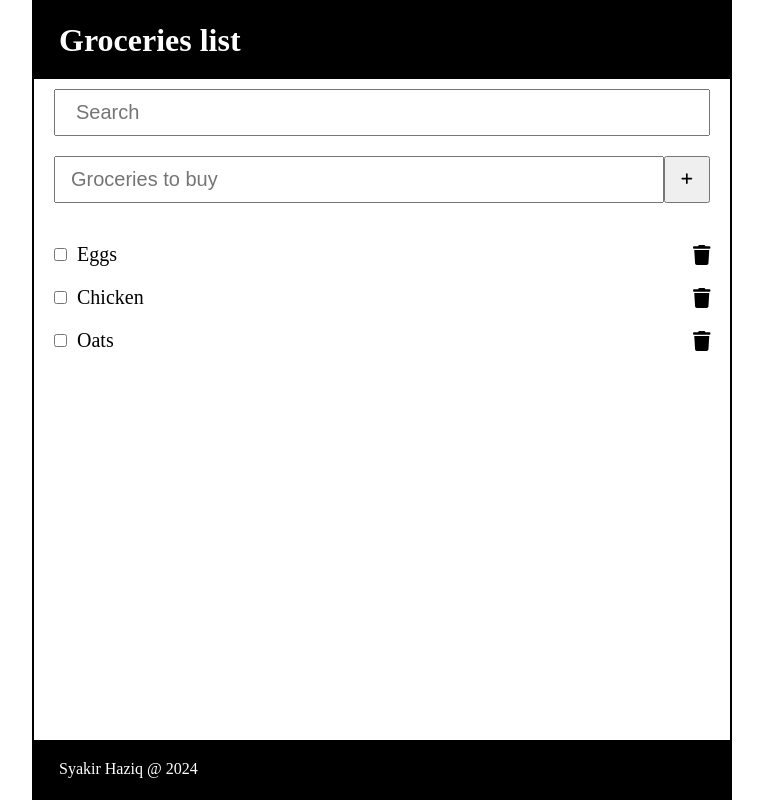
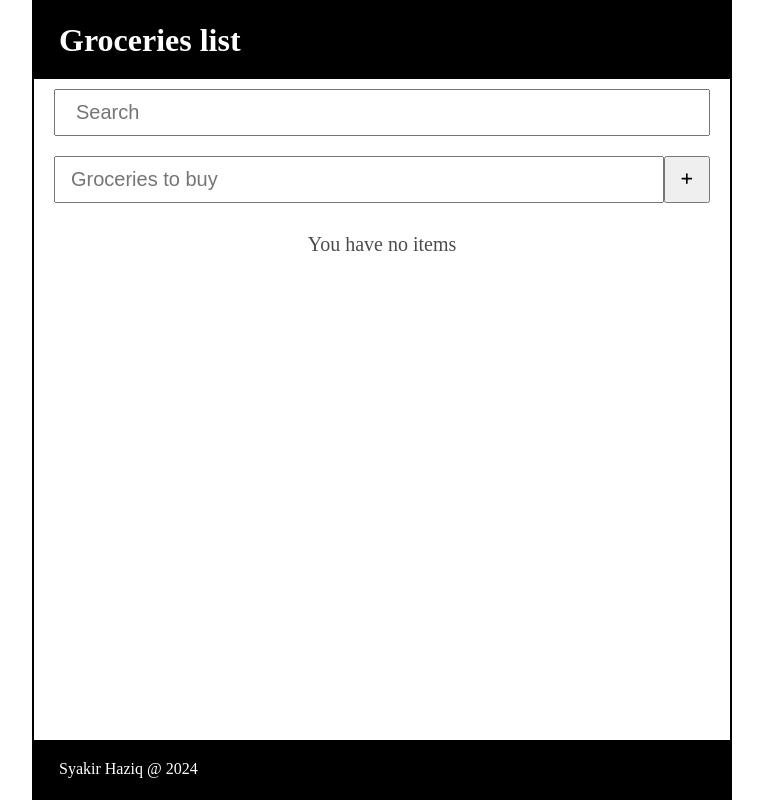
Before and after one commit to tadanama/react-groceries-list, a React (Vite) app: page / in a window 1280 px wide. Shown: the whole page, without its empty margins (258-1021 px from the left). Built offline with nearby package versions, Linux system fonts and the light colour scheme.

Commit message:
Removed pre defined grocery item from state

```diff
--- a/src/App.jsx
+++ b/src/App.jsx
@@ -6,23 +6,7 @@ import { useState } from "react";
 import Search from "./Search";
 
 function App() {
-	const [groceries, setGroceries] = useState([
-		{
-			id: 1,
-			checked: false,
-			text: "Eggs",
-		},
-		{
-			id: 2,
-			checked: false,
-			text: "Chicken",
-		},
-		{
-			id: 3,
-			checked: false,
-			text: "Oats",
-		},
-	]);
+	const [groceries, setGroceries] = useState([]);
 	const [search, setSearch] = useState("");
 
 	function addNewGrocery(newItem) {
@@ -36,9 +20,15 @@ function App() {
 				<Search search={search} setSearch={setSearch} />
 				<AddForm groceries={groceries} addNewGrocery={addNewGrocery} />
 				<GroceriesList
-					groceries={search ? groceries.filter((item) =>
-						item.text.toLocaleLowerCase().includes(search.toLocaleLowerCase())
-					) : groceries}
+					groceries={
+						search
+							? groceries.filter((item) =>
+									item.text
+										.toLocaleLowerCase()
+										.includes(search.toLocaleLowerCase())
+							  )
+							: groceries
+					}
 					setGroceries={setGroceries}
 					search={search}
 				/>
```
